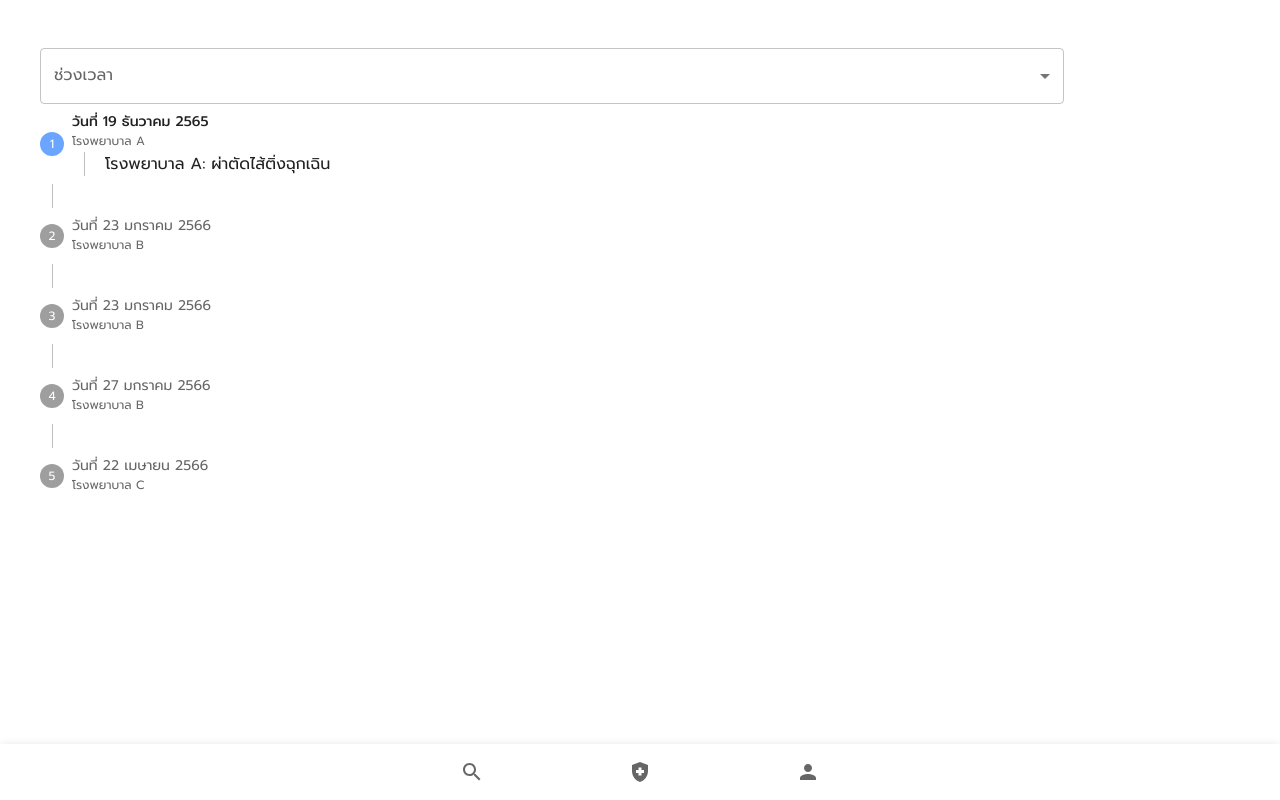
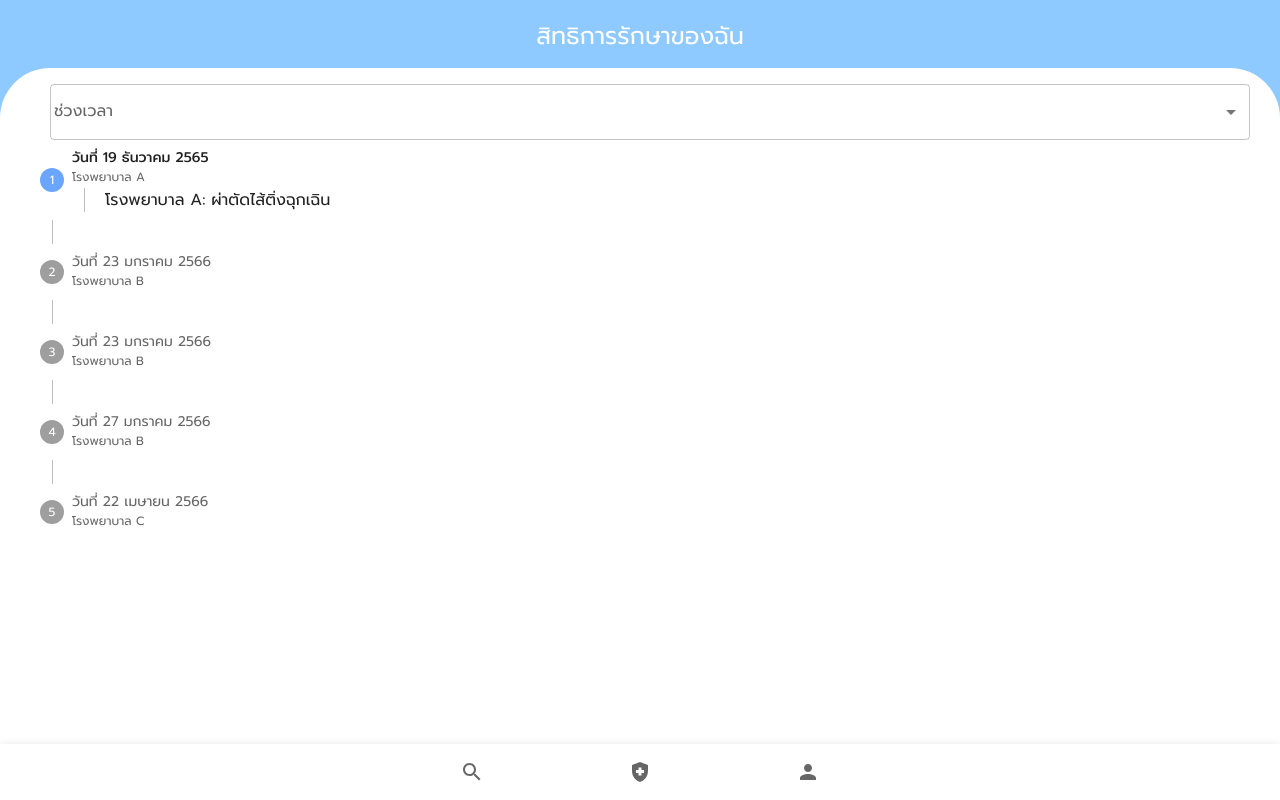
Before and after one commit to Encall/appmhor, a React (Vite) app: page /history in a window 1280 px wide. Built offline with nearby package versions, Linux system fonts and the light colour scheme; no server answers.

Commit message:
history style

```diff
--- a/src/pages/history.tsx
+++ b/src/pages/history.tsx
@@ -48,12 +48,19 @@ const History = () => {
   }
 
   const handleChange = (event: SelectChangeEvent) => {
-    setMonth(event.target.value as string);
-  };
+    setMonth(event.target.value as string)
+  }
 
   return (
-    <Box sx={{ maxWidth: '80vw' }} className="mx-10 mt-12">
-      <FormControl fullWidth>
+    <div style={{ background: '#8EC9FF', width: '100%', height: '50vh' }}>
+      <Typography
+        variant="h5"
+        style={{ color: '#FFF', textAlign: 'center', paddingTop: '20px', paddingBottom: '16px' }}
+      >
+        สิทธิการรักษาของฉัน
+      </Typography>
+      <Box sx={{ maxWidth: '100vw', borderRadius: '50px' }} className="bg-white border pt-4 px-10">
+        <FormControl fullWidth style={{ paddingInline: '10px' }}>
           <InputLabel id="demo-simple-select-label">ช่วงเวลา</InputLabel>
           <Select
             labelId="demo-simple-select-label"
@@ -85,6 +92,7 @@ const History = () => {
           ))}
         </Stepper>
       </Box>
+    </div>
   )
 }
 
```
Lines whose indentation alone changed are shown as unchanged.
